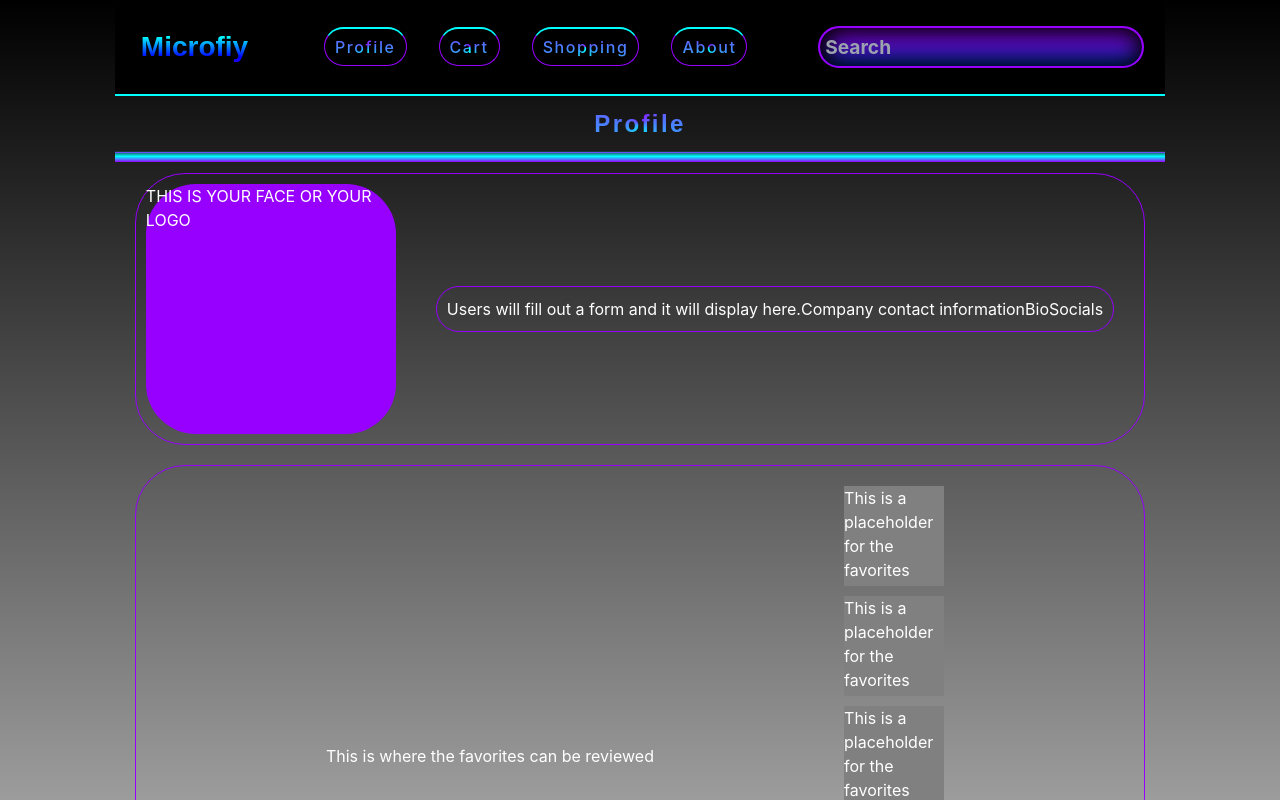
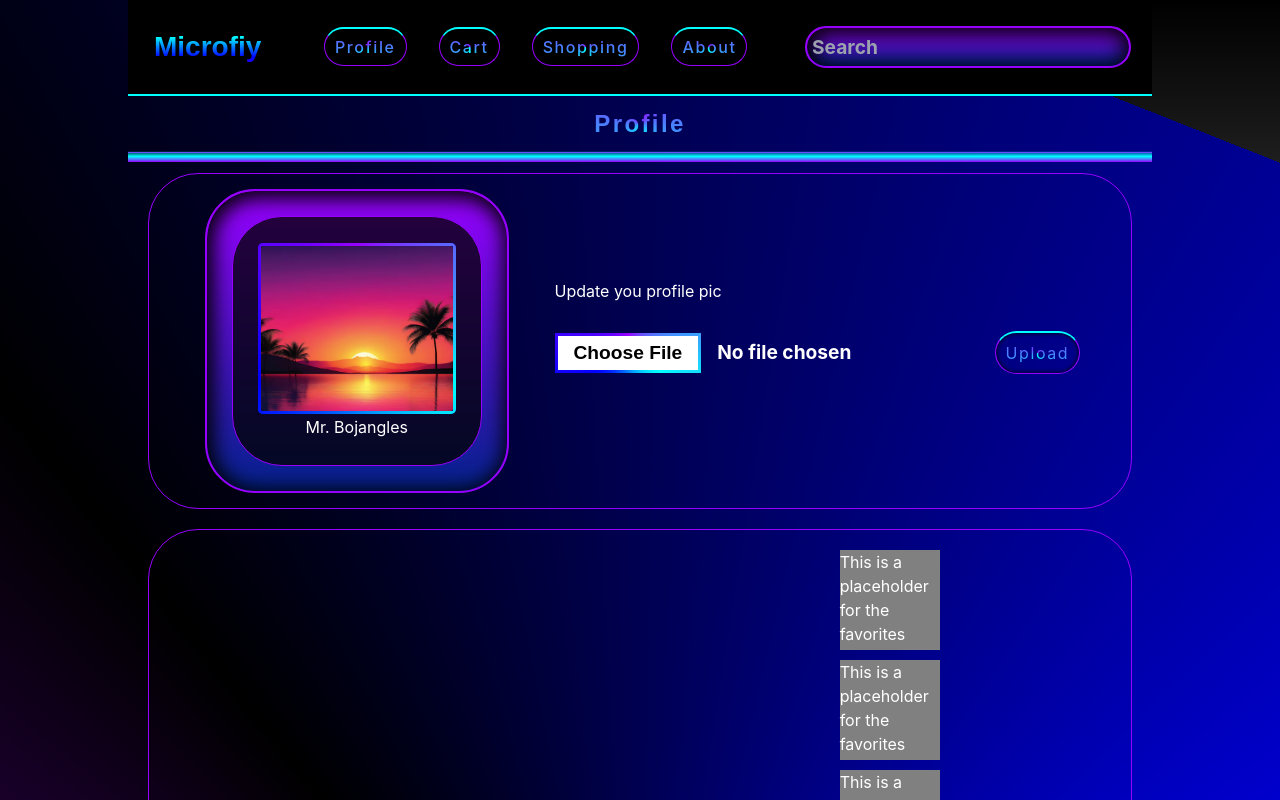
Before and after one commit to trickell/microcart, a Next.js app: page /profile in a window 1280 px wide. Shown: the top 800 px of the page. Built offline with nearby package versions, Linux system fonts and the light colour scheme.

Commit message:
playing with the background image

```diff
--- a/package.json
+++ b/package.json
@@ -10,6 +10,7 @@
   },
   "dependencies": {
     "babel": "^6.23.0",
+    "multer": "^1.4.5-lts.1",
     "next": "^14.2.4",
     "react": "^18",
     "react-dom": "^18"
--- a/src/app/components/Login.js
+++ b/src/app/components/Login.js
@@ -19,14 +19,14 @@ function Login() {
               type="text"
               className="email"
               id="login"
-              placeholder="Enter email" />
+              placeholder="email" />
           </div>
           <div>
             <input
               type="text"
               className="password"
               id="password"
-              placeholder="Enter password"/>
+              placeholder="password"/>
           </div>
           <div>
             <button className="login-btn">
--- a/src/app/index.css
+++ b/src/app/index.css
@@ -4,10 +4,38 @@ body {
       sans-serif;
     -webkit-font-smoothing: antialiased;
     -moz-osx-font-smoothing: grayscale;
-    background-color: black;
+
     color: white;
     display: flex;
     justify-content: space-evenly;
+    background-color: black;
+  }
+
+
+  body::after {
+    content: "";
+    position: fixed;
+    z-index: -1;
+    bottom: -600;
+    left: -600;
+    width: 300%;
+    height: 300%;
+    background-size: cover;
+    background-position: center;
+    background-image: conic-gradient( #9700ff, black, blue, #9700ff);
+    background-size: cover;
+    animation: spin 10s linear infinite;
+
+
+
+
+  }
+
+
+
+  @keyframes spin{
+    from{transform:rotate(0deg)}
+    to{transform:rotate(360deg)}
   }
 
   .container {
@@ -166,9 +194,7 @@ body {
    }
 
   .main-box,
-  .login
-
-  {
+  .login {
     background-color: rgba(0,0,0,.75);
     border-radius: 50px;
     padding: 25px;
@@ -289,19 +315,14 @@ body {
       margin-top: 20px;
       margin-bottom: 20px;
       display: flex;
-
-
       justify-content: center;
     }
 
-    .userpic {
-      height: 250px;
-      width: 250px;
-      color: #fff;
-      background-color: #9700ff;
-      border-radius: 50px;
-      margin-right: 20px;
-    }
+
+    /* =======================
+    PROFILE PAGE STYLING
+    =======================*/
+
 
     .information,
     .favorites {
@@ -318,7 +339,7 @@ body {
     .profile_wrapper {
       display: flex;
       flex-direction: row;
-      flex-wrap: no-wrap;
+      flex-wrap: wrap;
       align-items: center;
       padding: 10px;
       justify-content: space-evenly;
@@ -345,3 +366,37 @@ body {
       background-color: gray;
       margin: 10px;
     }
+
+    .profile_pic {
+      display: flex;
+      flex-direction: row;
+      flex-wrap: wrap;
+      align-items: center;
+      padding: 25px;
+      justify-content: space-evenly;
+      margin: 20px;
+      border: 1px solid #9700ff;
+      border-radius: 50px;
+      height: 250px;
+      width: 250px;
+    }
+
+  /* =======================
+  FILE UPLOAD BUTTON
+  =======================*/
+  input[type="file"]::file-selector-button {
+    padding: 0 16px;
+    height: 40px;
+    cursor: pointer;
+    background-color: white;
+    box-shadow: inset 0px 0px 5px 5px #000000;
+    --angle: 0deg;
+    border: 3px solid;
+    border-image: conic-gradient(from var(--angle),  #9700ff, aqua, blue, #9700ff) 1;
+    box-shadow: 0px 1px 0px rgba(0, 0, 0, 0.05);
+    margin-right: 16px;
+    margin-top: 30px;
+    margin-bottom: 30px;
+    font-family: "cabin", sans-serif;
+    color: black;
+  }
--- a/src/app/layout.tsx
+++ b/src/app/layout.tsx
@@ -2,19 +2,22 @@ import React from 'react';
 import Header from './components/Header';
 import "./globals.css";
 import "./index.css";
+
+
+
 
 const RootLayout = ({children}) => {
   return (
       <html>
 
         <body>
-          <div>
 
+        <div>
           <Header/>
           {children}
+        </div>
 
 
-        </div>
         </body>
       </html>
 
--- a/src/app/profile/page.js
+++ b/src/app/profile/page.js
@@ -4,20 +4,71 @@ import React from'react';
 // import ProfileUser from './ProfileUser';
 // import ProfileAdmin from './ProfileAdmin';
 import ThemePicker from './ThemePicker';
+import Image from 'next/image';
+
 
 export default function Profile () {
+
+        const fileInput = React.useRef();
+
+        const uploadFile = async (event) => {
+          event.preventDefault();
+
+          const formData = new FormData();
+          formData.append('file', fileInput.current.files[0]);
+
+          const response = await fetch('/api/upload', {
+            method: 'POST',
+            body: formData,
+          });
+
+          if (response.ok) {
+            console.log('File uploaded successfully');
+          } else {
+            console.log('File upload failed');
+          }
+        }
+
+
+
+
+
     return (
         <div>
             <h1 className="pageheader">Profile</h1>
             <div className="profile_wrapper">
-                <div className="userpic">THIS IS YOUR FACE OR YOUR LOGO</div>
-                <div className="information">
-                    Users will fill out a form and it will display here.
-                    <p>Company contact information</p>
-                    <p>Bio</p>
-                    <p>Socials</p>
+                <div className="userpic searchbar">
+                    <div className="profile_pic login">
+                        <Image className="product product-img"
+                            src="/sunset.png"
+                            alt="woman in cart"
+                            height="300"
+                            width="300" />Mr. Bojangles {/* this will be usernames */}
+                    </div>
+
+
                 </div>
+
+                <div>
+                        <h3>Update you profile pic</h3>
+                        <form onSubmit={uploadFile}>
+                                <input type="file" ref={fileInput} name="Choose a new picture"/>
+                                <button type="button" className="nav">Upload</button>
+                            </form>
+                    </div>
+
+                    {/* <div>
+                        Users will fill out a form and it will display here.
+                        <p>Company contact information</p>
+                        <p>Bio</p>
+                        <p>Socials</p>
+                    </div> */}
+
             </div>
+
+
+
+
             <div className="favorites">This is where the favorites can be reviewed
             <div>
                 <div className="placeholderbox">This is a placeholder for the favorites</div>
--- /dev/null
+++ b/src/app/uploadpic.js
@@ -0,0 +1,15 @@
+import multer from 'multer';
+import nextConnect from 'next-connect';
+
+const upload = multer({ dest: '/path/to/save/uploads' });
+
+const handler = nextConnect();
+
+handler.use(upload.single('file'));
+
+handler.post((req, res) => {
+  // req.file is the 'file' file
+  res.status(200).json({ data: 'success' });
+});
+
+export default handler;
```
Also changed, not shown: public/sunset.png (added), 1 other file (tests, documents, lock files or other folders).
